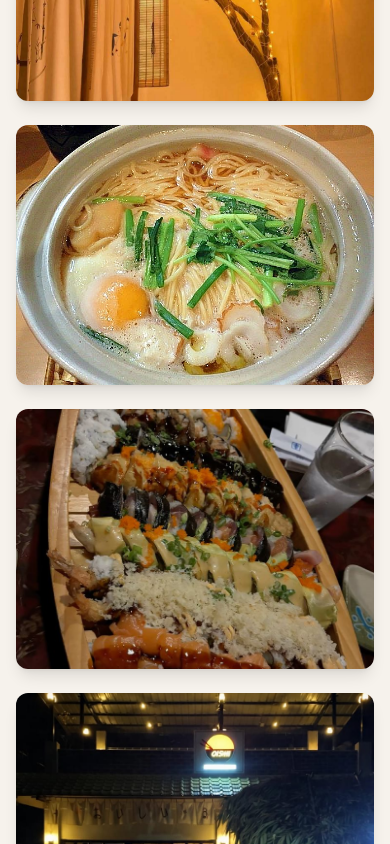
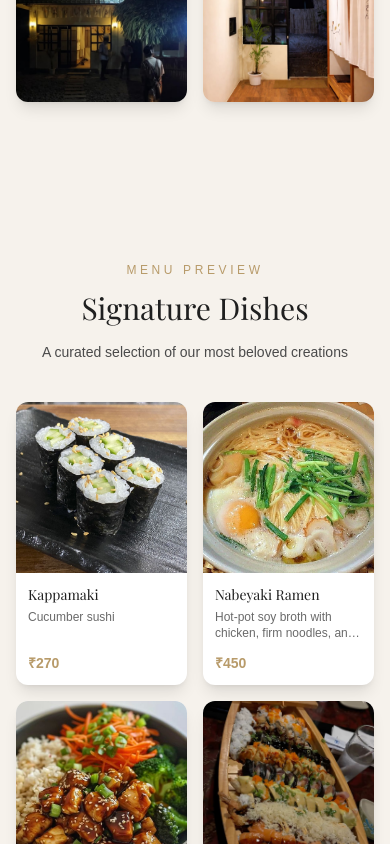
Before and after one commit to Kimkim-Amba-K-Sangma/Oishii-demo-website, a Next.js app: page / in a window 390 px wide. Shown: the part 2340-3184 px from the top of the page. Built offline with nearby package versions, Linux system fonts and the light colour scheme.

Commit message:
Fix mobile grid layout for menu and gallery

```diff
--- a/app/components/Gallery.tsx
+++ b/app/components/Gallery.tsx
@@ -13,7 +13,10 @@ export default function Gallery() {
   ]
 
   return (
-    <section id="gallery" className="bg-[#F6F2EC] py-20 sm:py-24 md:py-32 overflow-hidden">
+    <section
+      id="gallery"
+      className="bg-[#F6F2EC] py-20 sm:py-24 md:py-32 overflow-hidden"
+    >
       <div className="max-w-7xl mx-auto px-4 sm:px-6 md:px-10">
 
         {/* Heading */}
@@ -38,21 +41,24 @@ export default function Gallery() {
         </motion.h2>
 
         {/* Images */}
-        <div className="grid grid-cols-1 sm:grid-cols-2 md:grid-cols-3 gap-6 sm:gap-8 md:gap-10">
+        <div className="grid grid-cols-2 sm:grid-cols-2 md:grid-cols-3 gap-4 sm:gap-6 md:gap-8">
           {images.map((src, i) => (
             <motion.div
               key={i}
               initial={{ opacity: 0, y: 40 }}
               whileInView={{ opacity: 1, y: 0 }}
               viewport={{ once: true, amount: 0.2 }}
-              transition={{ delay: i * 0.15, duration: 0.9 }}
+              transition={{ delay: i * 0.12, duration: 0.8 }}
               className="rounded-xl overflow-hidden shadow-lg hover:scale-[1.02] transition"
             >
-              <img
-                src={src}
-                alt="Gallery"
-                className="w-full h-[260px] sm:h-[240px] md:h-[260px] object-cover"
-              />
+              {/* Image */}
+              <div className="relative aspect-square w-full">
+                <img
+                  src={src}
+                  alt="Gallery"
+                  className="absolute inset-0 w-full h-full object-cover"
+                />
+              </div>
             </motion.div>
           ))}
         </div>
--- a/app/components/MenuPreview.tsx
+++ b/app/components/MenuPreview.tsx
@@ -31,7 +31,10 @@ export default function MenuPreview() {
   ]
 
   return (
-    <section id="menu" className="bg-[#F6F2EC] py-20 sm:py-24 md:py-32 overflow-hidden">
+    <section
+      id="menu"
+      className="bg-[#F6F2EC] py-20 sm:py-24 md:py-32 overflow-hidden"
+    >
       <div className="max-w-7xl mx-auto px-4 sm:px-6 md:px-10">
 
         {/* Heading */}
@@ -66,35 +69,37 @@ export default function MenuPreview() {
         </motion.p>
 
         {/* Cards */}
-        <div className="grid grid-cols-1 sm:grid-cols-2 lg:grid-cols-4 gap-6 sm:gap-8 md:gap-10">
+        <div className="grid grid-cols-2 sm:grid-cols-2 lg:grid-cols-4 gap-4 sm:gap-6 md:gap-8">
           {dishes.map((dish, i) => (
             <motion.div
               key={i}
               initial={{ opacity: 0, y: 40 }}
               whileInView={{ opacity: 1, y: 0 }}
               viewport={{ once: true, amount: 0.2 }}
-              transition={{ delay: i * 0.15, duration: 0.9 }}
+              transition={{ delay: i * 0.12, duration: 0.8 }}
               className="bg-white rounded-xl overflow-hidden shadow-lg hover:scale-[1.02] transition flex flex-col"
             >
-              <div className="overflow-hidden">
+              {/* Image */}
+              <div className="relative aspect-square w-full overflow-hidden">
                 <img
                   src={dish.image}
                   alt={dish.name}
-                  className="w-full h-48 sm:h-56 md:h-64 object-cover hover:scale-105 transition duration-700"
+                  className="absolute inset-0 w-full h-full object-cover hover:scale-105 transition duration-700"
                 />
               </div>
 
-              <div className="p-5 sm:p-6 flex flex-col flex-1">
-                <h3 className="font-serif text-lg sm:text-xl mb-2 text-[#1F1F1F]">
+              {/* Content */}
+              <div className="p-3 sm:p-5 flex flex-col flex-1">
+                <h3 className="font-serif text-sm sm:text-lg mb-1 sm:mb-2 text-[#1F1F1F] truncate">
                   {dish.name}
                 </h3>
 
-                <p className="text-xs sm:text-sm text-[#6A6A6A] mb-4">
+                <p className="text-xs sm:text-sm text-[#6A6A6A] mb-3 line-clamp-2">
                   {dish.desc}
                 </p>
 
                 <div className="mt-auto">
-                  <p className="text-[#B89B6A] font-semibold text-base sm:text-lg">
+                  <p className="text-[#B89B6A] font-semibold text-sm sm:text-lg">
                     {dish.price}
                   </p>
                 </div>
```
